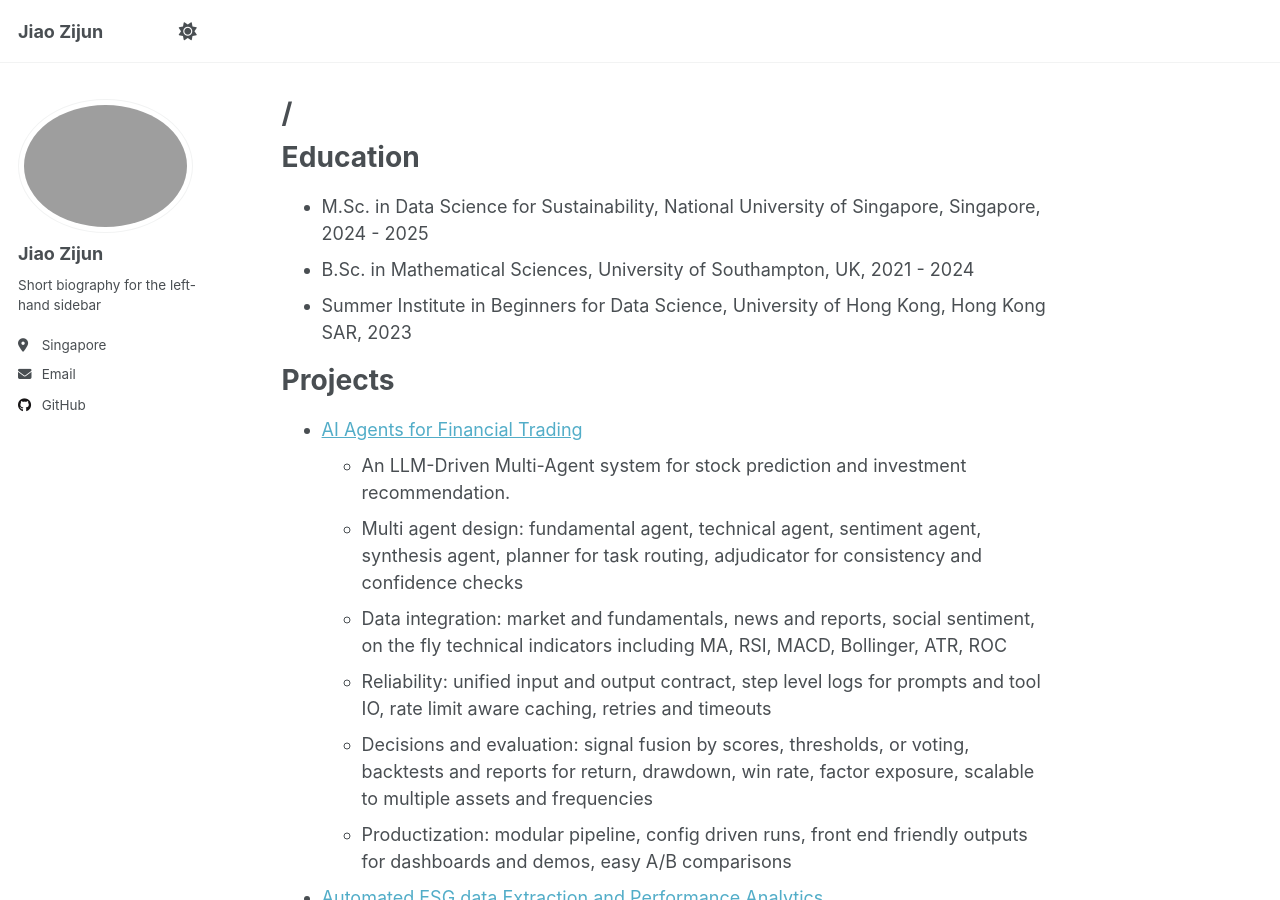
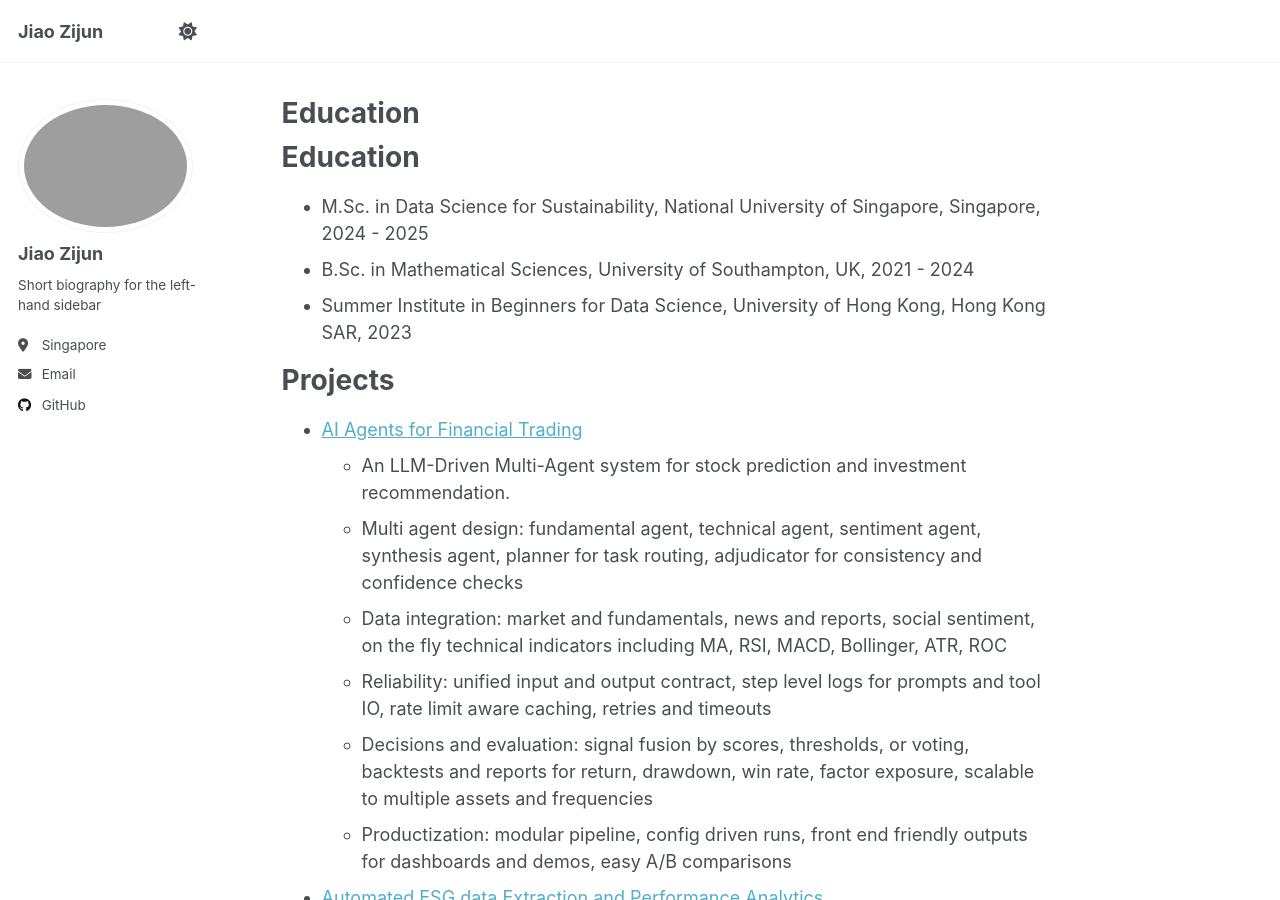
Before and after one commit to jiaozijun666/jiaozijun666.github.io, a Jekyll site: the page built from _pages/about.md, in a window 1280 px wide and 900 px high. Built offline with Jekyll 4.4.1, drawn with Linux system fonts in a browser that asks for light colours; a script that is not in the unit is left out; our own code applies the rules of GitHub Pages for plain Markdown files.

```diff
--- a/_pages/about.md
+++ b/_pages/about.md
@@ -1,6 +1,6 @@
 ---
 permalink: /
-title: /
+title:
 author_profile: true
 redirect_from:
   - /about/
```
